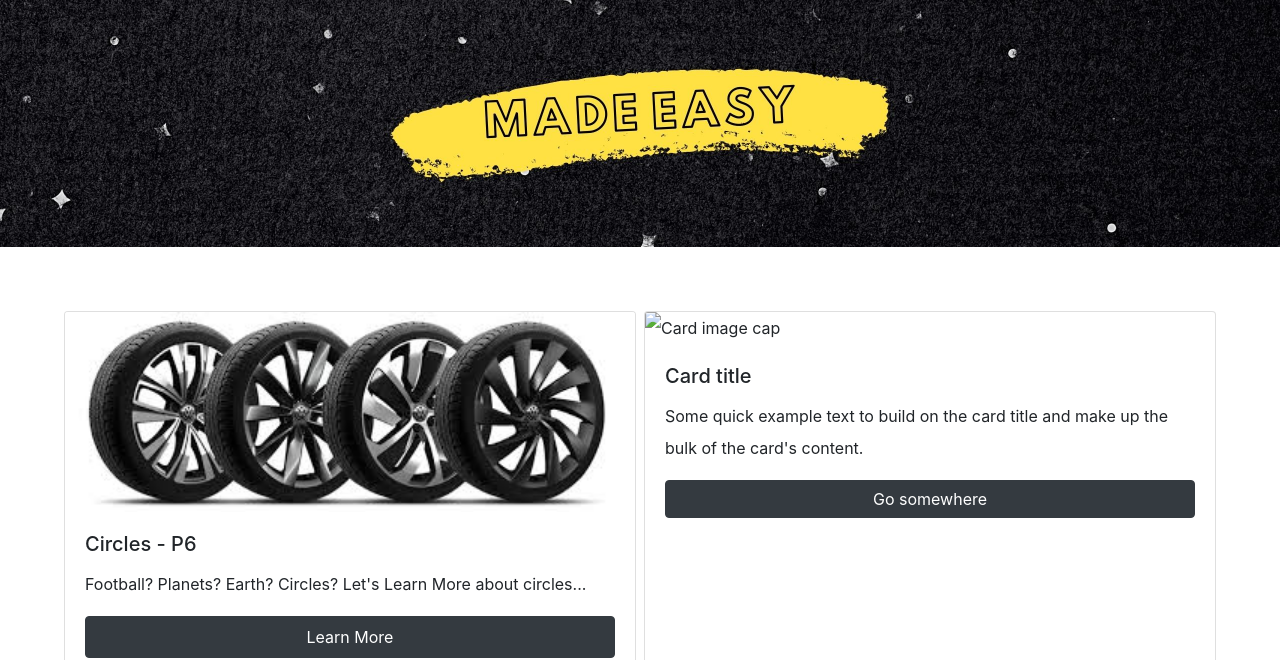
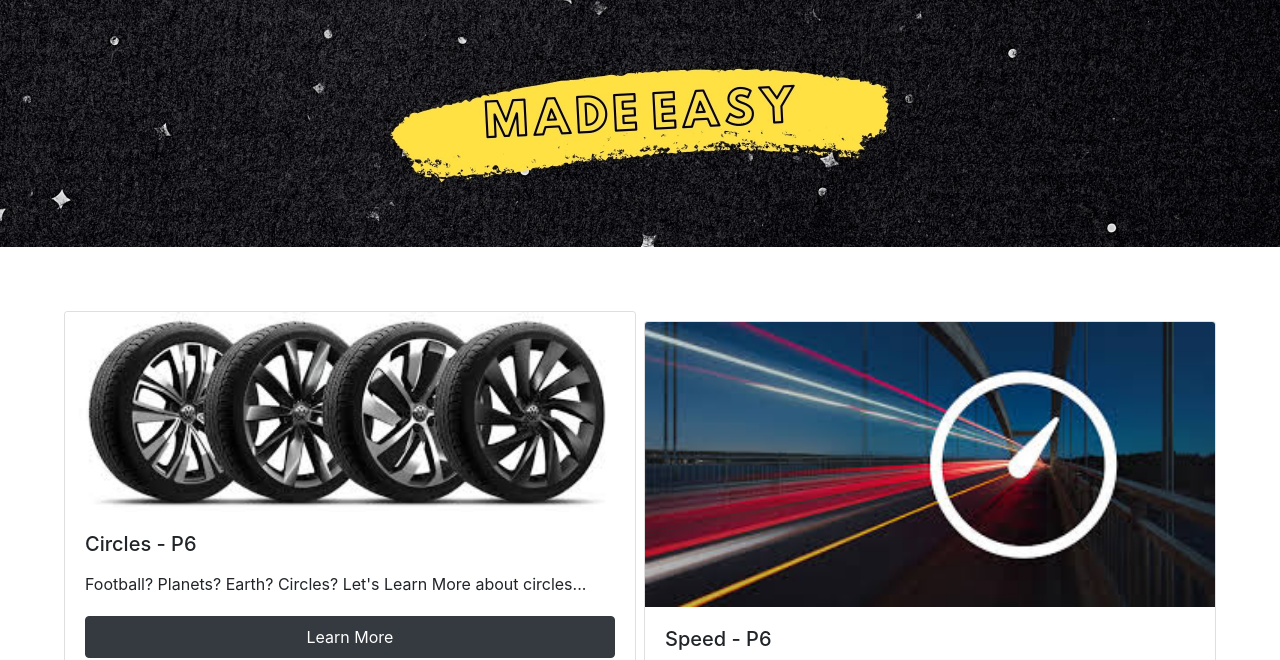
Before and after one commit to Vanessamae23/MadeEasyLearning, a website: page courses/primary-courses.html in a window 1280 px wide. Shown: the part 81-741 px from the top of the page. Drawn offline with nearby package versions, Linux system fonts and the light colour scheme.

Commit message:
Added the speed video

```diff
--- a/courses/primary-courses.html
+++ b/courses/primary-courses.html
@@ -33,12 +33,12 @@
 
                 </div>
               </div>
-              <div class="card" style="width: 100%;">
-                <img class="card-img-top" src="..." alt="Card image cap">
+              <div class="card" style="width: 100%; margin-top: 10px">
+                <img class="card-img-top" src="./resources/speed.jpg" alt="Speed - P6">
                 <div class="card-body">
-                  <h5 class="card-title">Card title</h5>
-                  <p class="card-text">Some quick example text to build on the card title and make up the bulk of the card's content.</p>
-                  <a href="#" class="btn btn-dark btn-block">Go somewhere</a>
+                  <h5 class="card-title">Speed - P6</h5>
+                  <p class="card-text">Can you calculate the speed of a car in a highway? Check out this video now!</p>
+                  <a href="#" class="btn btn-dark btn-block" id="speed">Learn More</a>
                 </div>
               </div>
         </div>
--- a/courses/primary-courses.js
+++ b/courses/primary-courses.js
@@ -3,3 +3,9 @@ $("#circles").click(function() {
 
     $("#circles").before('<iframe class="video" width="512" height="315" src="https://www.youtube.com/embed/VGNSVfytyT8" allowfullscreen></iframe>')
 })
+
+$("#speed").click(function() {
+    $("#speed").css("display", "none")
+
+    $("#speed").before('<iframe class="video" width="512" height="315" src="https://www.youtube.com/embed/LeImkWUPH_E" allowfullscreen></iframe>')
+})
```
Also changed, not shown: courses/resources/speed.jpg (added).
